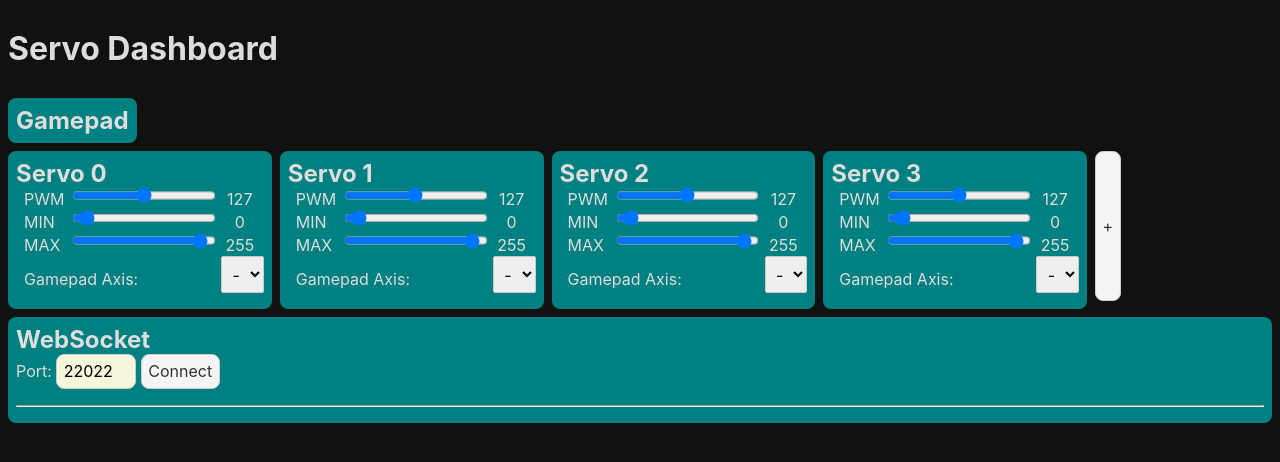
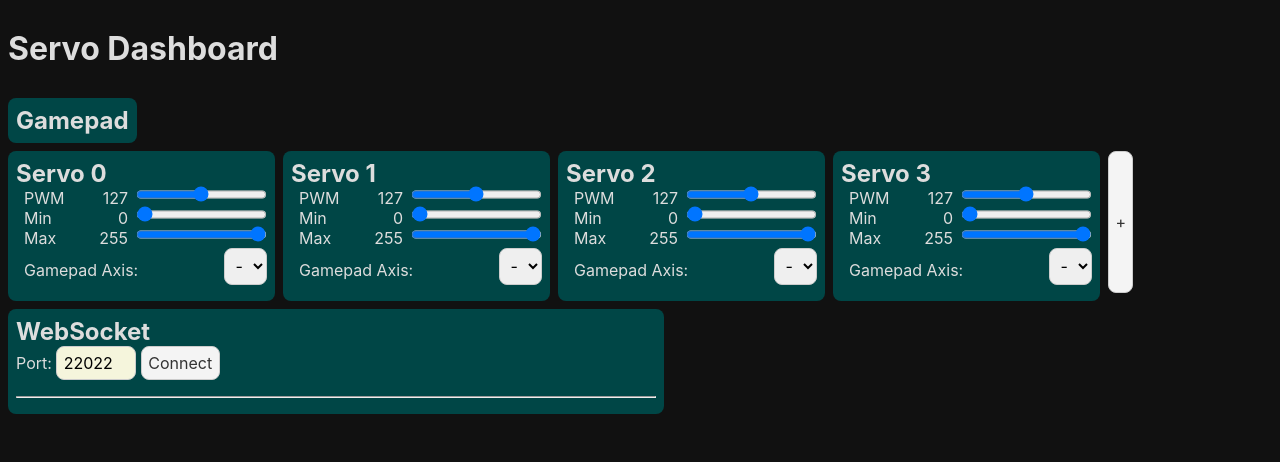
Before and after one commit to frepet/servo-dashboard, a Svelte app: page / in a window 1280 px wide. Shown: the top 462 px of the page. Built offline with nearby package versions, Linux system fonts and the light colour scheme.

Commit message:
Restructures css

```diff
--- a/public/global.css
+++ b/public/global.css
@@ -42,7 +42,7 @@ input, button, select, textarea {
 	margin: 0 0 0.5em 0;
 	box-sizing: border-box;
 	border: 1px solid #ccc;
-	border-radius: 2px;
+	border-radius: 0.5em;
 }
 
 input:disabled {
@@ -67,3 +67,45 @@ button:not(:disabled):active {
 button:focus {
 	border-color: #666;
 }
+
+.card {
+	background-color: rgb(0, 70, 70);
+	border-radius: 0.5em;
+	padding: 0.5em;
+    width: fit-content;
+}
+
+.card h2 {
+	padding: 0px;
+	margin: 0px;
+}
+
+.card .row {
+	display: flex;
+	justify-content: space-between;
+	margin-left: 0.5em;
+}
+
+.row input {
+	margin: 0px;
+	margin-left: 0.5em;
+	padding: 0px;
+}
+
+.row p {
+	margin: auto 0 auto 0;
+	width: 3em;
+	text-align: right;
+}
+
+.row .label {
+	width: 0.1em;
+	text-align: right;
+	margin-right: 0.5em;
+	white-space: nowrap;
+}
+
+.row .slider {
+	height: 0.8em;
+	border-radius: 0.5em;
+}
--- a/src/GamepadCard.svelte
+++ b/src/GamepadCard.svelte
@@ -33,50 +33,14 @@
     on:gamepaddisconnected={plugOut}
 />
 
-<div class='container'>
+<div class='card'>
     <h2>Gamepad</h2>
 
     {#each axis as value, i}
         <div class='row'>
             <p class="label">{i}</p>
-            <input type="range" min={-1} max={1} step={0.01} {value} disabled>
             <p>{value.toFixed(2)}</p>
+            <input class="slider" type="range" min={-1} max={1} step={0.01} {value} disabled>
         </div>
     {/each}
 </div>
-
-<style>
-    .container {
-        background-color: teal;
-        border-radius: 0.5em;
-        padding: 0.5em;
-        width: fit-content;
-    }
-
-    .container h2 {
-        padding: 0px;
-        margin: 0px;
-    }
-
-    .row {
-        display: flex;
-        margin-left: 0.5em;
-    }
-
-    .row input {
-        margin: 0px;
-        padding: 0px;
-    }
-
-    .row p {
-        margin: auto 0 auto 0;
-        width: 3em;
-        text-align: right;
-    }
-
-    .row .label {
-        width: 0.1em;
-        text-align: right;
-        margin-right: 0.5em;
-    }
-</style>
--- a/src/ServoCard.svelte
+++ b/src/ServoCard.svelte
@@ -28,29 +28,29 @@
     loop();
 </script>
 
-<div class="container">
+<div class="card">
     <h2>{name}</h2>
 
     <div class="row">
         <p class="label">PWM</p>
-        <input type="range" min=0 max=255 step={1} bind:value={$pwms[id]}>
         <p>{Math.round($pwms[id])}</p>
+        <input class="slider" type="range" min=0 max=255 step={1} bind:value={$pwms[id]}>
     </div>
 
     <div class="row">
-        <p class="label">MIN</p>
-        <input type="range" min={0} max={255} step={1} bind:value={min}>
+        <p class="label">Min</p>
         <p>{min}</p>
+        <input class="slider" type="range" min={0} max={255} step={1} bind:value={min}>
     </div>
 
     <div class="row">
-        <p class="label">MAX</p>
-        <input type="range" min={0} max={255} step={1} bind:value={max}>
+        <p class="label">Max</p>
         <p>{max}</p>
+        <input class="slider" type="range" min={0} max={255} step={1} bind:value={max}>
     </div>
 
     <div class="row">
-        <p>Gamepad Axis:</p>
+        <p class="label">Gamepad Axis:</p>
         <select bind:value={axis}>
             <option value={-1}>-</option>
             {#each Array($axes.length) as _, i}
@@ -62,33 +62,6 @@
 </div>
 
 <style>
-    .container {
-        background-color: teal;
-        border-radius: 0.5em;
-        padding: 0.5em;
-    }
-
-    h2  {
-        padding: 0px;
-        margin: 0px;
-    }
-
-    .row {
-        display: flex;
-        justify-content: space-between;
-        margin-left: 0.5em;
-    }
-
-    .row input {
-        height: 0.8em;
-    }
-
-    .row p {
-        margin: auto 0 auto 0;
-        min-width: 3em;
-        text-align: center;
-    }
-
     .row .label {
         text-align: left;
         min-width: 3em;
--- a/src/WebSocketCard.svelte
+++ b/src/WebSocketCard.svelte
@@ -37,7 +37,7 @@
     loop();
 </script>
 
-<div class="output">
+<div class="card">
     <h2>WebSocket</h2>
     Port: <input id="port" class="port" type="number" min={1024} max={65535} bind:value={port}/>
 
@@ -56,14 +56,8 @@
 </div>
 
 <style>
-    .output {
-        background-color: teal;
-        border-radius: 0.5em;
-        padding: 0.5em;
-    }
-
-    h2 {
-        margin: 0px;
+    .card {
+        width: 40em;
     }
 
     .port {
```
